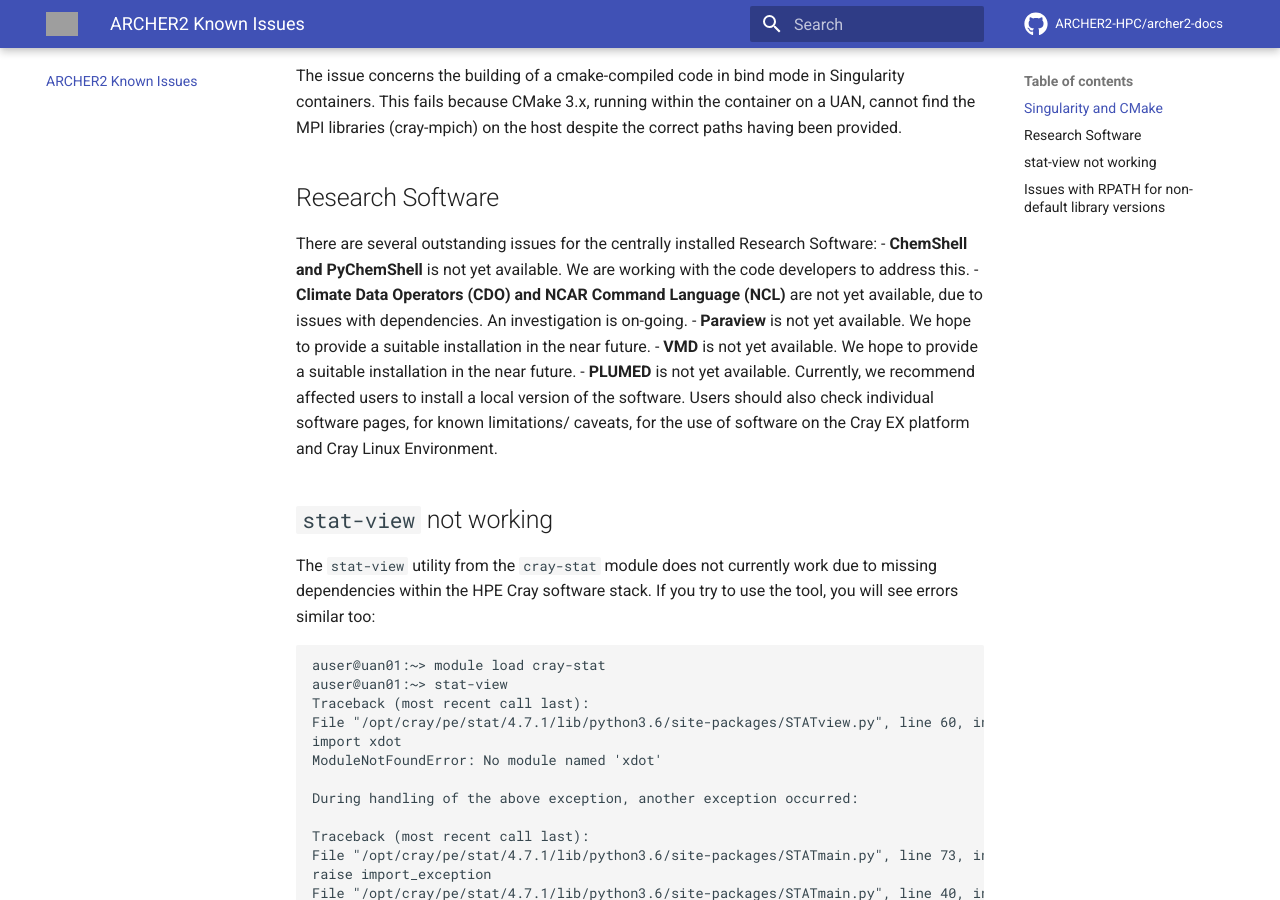
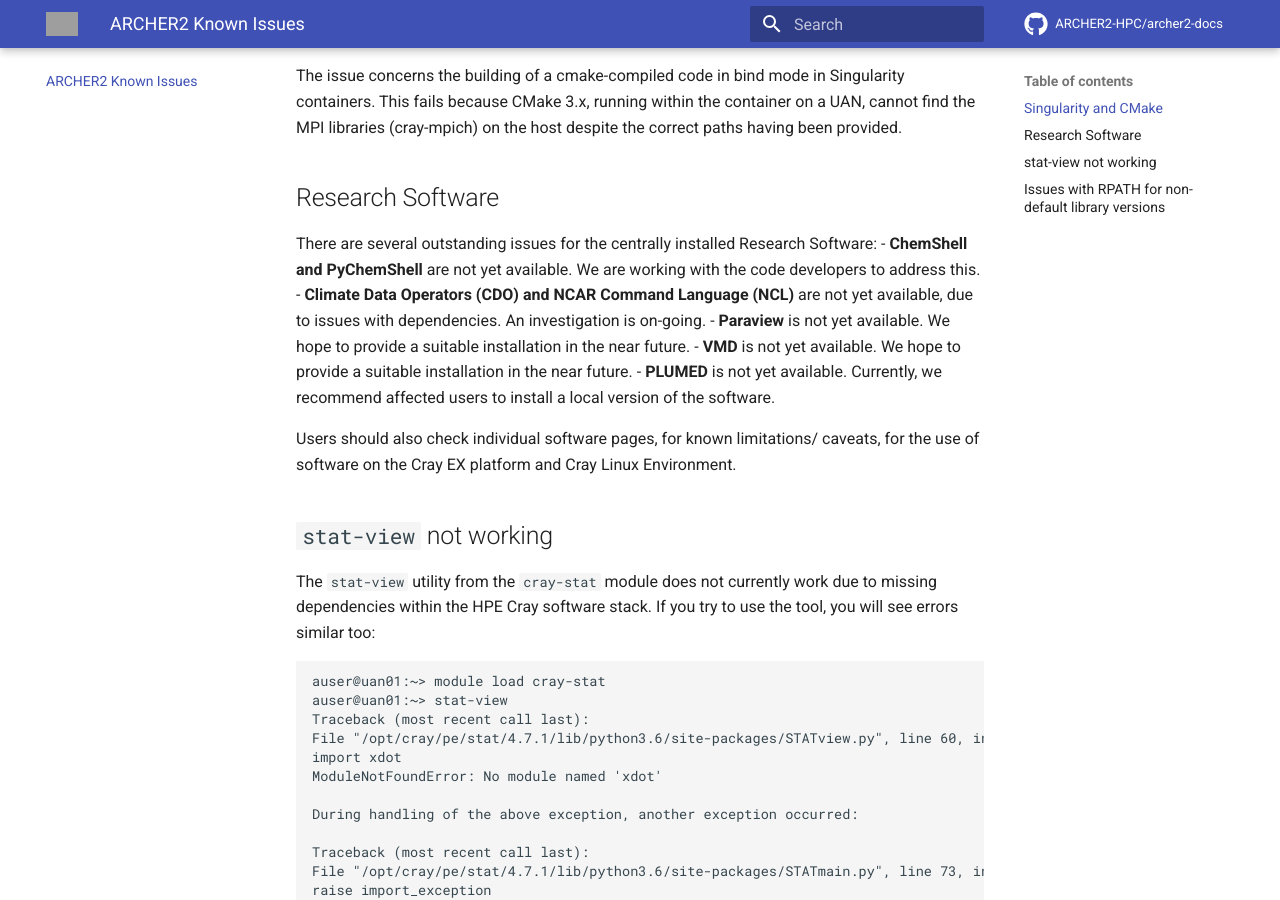
Before and after one commit to ARCHER2-HPC/archer2-docs, an MkDocs documentation site: the page built from docs/known-issues/index.md, in a window 1280 px wide and 900 px high, scrolled down 332 px. Built offline with MkDocs 1.6.1 and Material for MkDocs 9.7.7, drawn with Linux system fonts in a browser that asks for light colours; comment, search, counter and statistics services are not loaded; grey boxes are pictures that could not be loaded.

Commit message:
Update index.md

```diff
--- a/docs/known-issues/index.md
+++ b/docs/known-issues/index.md
@@ -12,11 +12,12 @@
 
 ## Research Software
 There are several outstanding issues for the centrally installed Research Software:
-- **ChemShell and PyChemShell** is not yet available. We are working with the code developers to address this.
+- **ChemShell and PyChemShell** are not yet available. We are working with the code developers to address this.
 - **Climate Data Operators (CDO) and NCAR Command Language (NCL)** are not yet available, due to issues with dependencies. An investigation is on-going.
 - **Paraview** is not yet available. We hope to provide a suitable installation in the near future.
 - **VMD** is not yet available. We hope to provide a suitable installation in the near future.
 - **PLUMED** is not yet available. Currently, we recommend affected users to install a local version of the software.
+
 Users should also check individual software pages, for known limitations/ caveats, for the use of software on the Cray EX platform and Cray Linux Environment.
 
 ## `stat-view` not working
```
